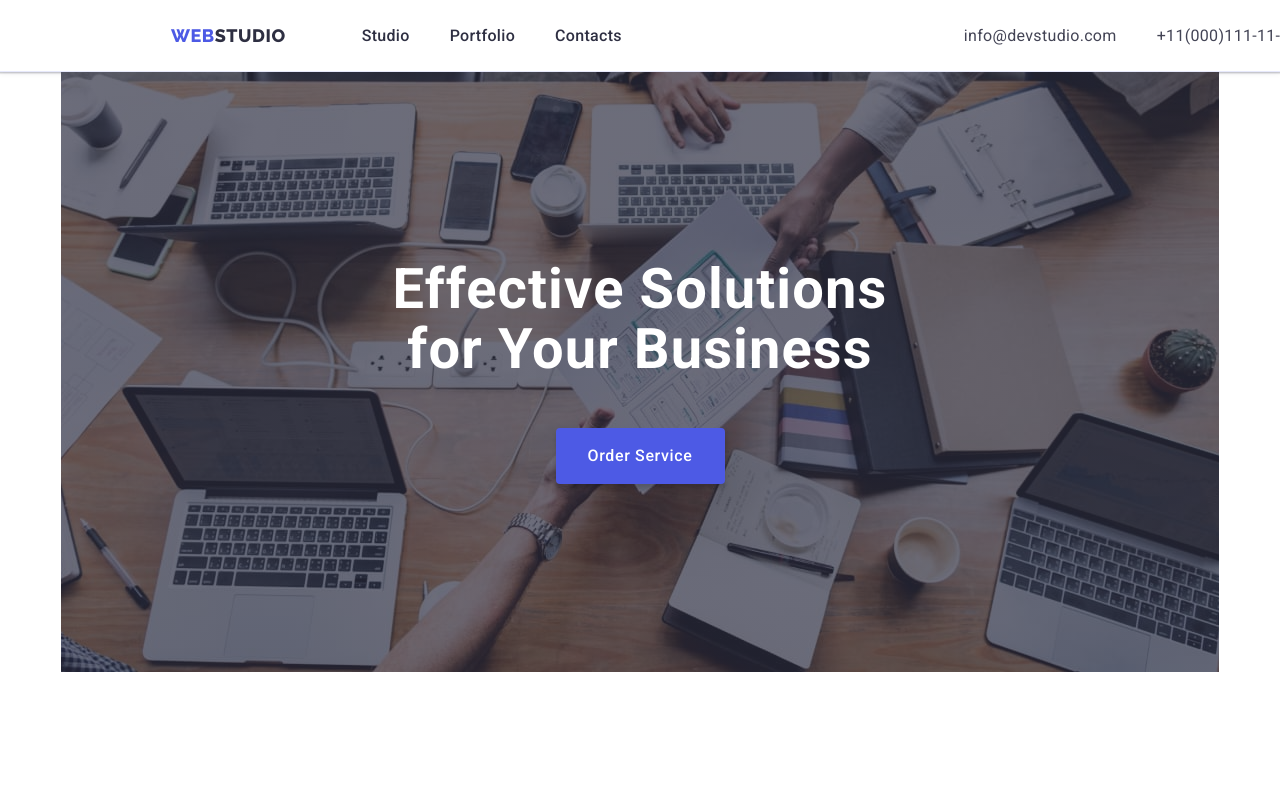
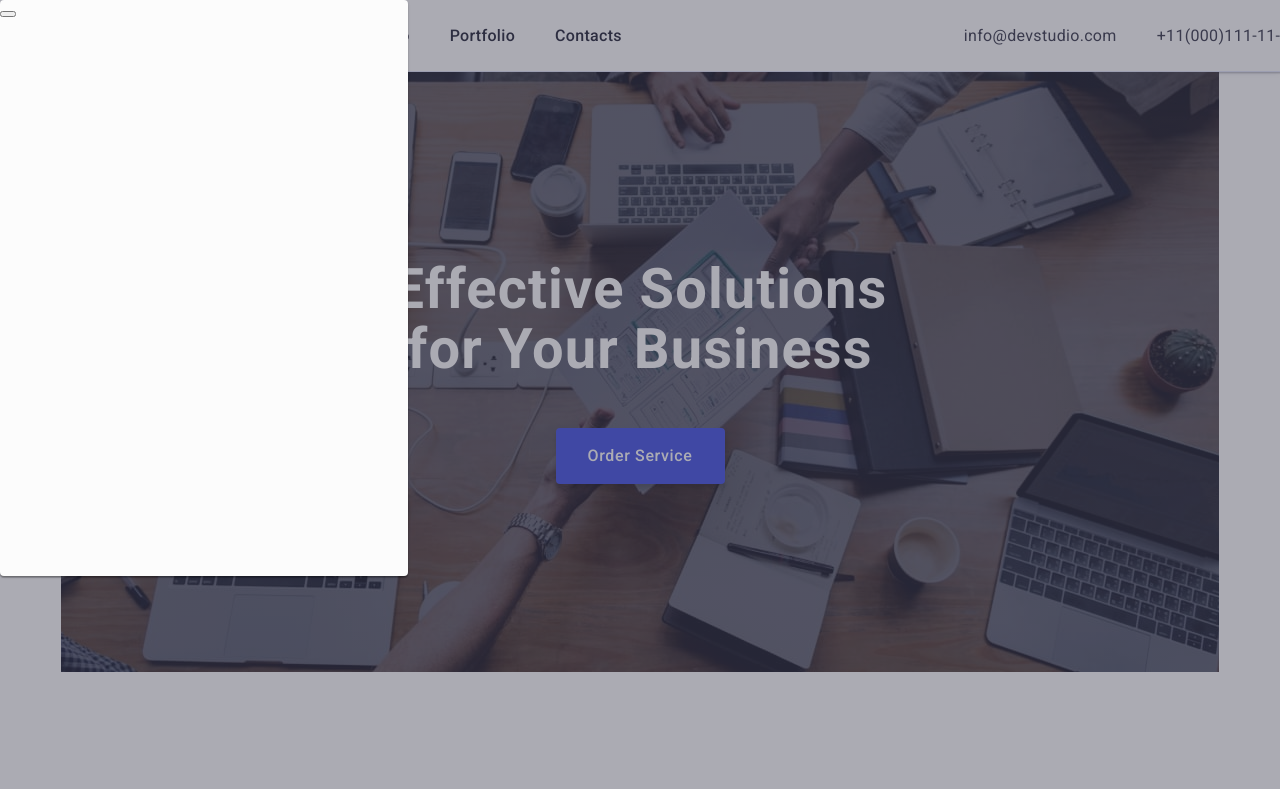
Before and after one commit to Kateryna-Ivanova/goit-markup-hw-05, a plain HTML site: page index.html in a window 1280 px wide. Shown: the top 789 px of the page. Drawn offline with nearby package versions, Linux system fonts and the light colour scheme.

Commit message:
add back-drop

```diff
--- a/css/styles.css
+++ b/css/styles.css
@@ -10,6 +10,7 @@ body {
 }
 :root {
   --accept-color: #434455;
+  --transition-duration-and-funk: 500ms linear;/* Змінна часу анімації */
 }
 img {
   display: block;
@@ -629,8 +630,8 @@ p {
   height: 100%;
   overflow: auto;/* якщо тексту забагато, буде скрол */
   transform: translate(0, 100%);/* Робимо так щоб він був знизу і потім міг виїзджати */
-  transition: transform 500ms linear ;/*Для анімації  transition показує що при яякісь події, у нас там при ховері,змінюється властивість transform. */
-
+  /* transition: transform 500ms linear ; *//*Для анімації  transition показує що при яякісь події, у нас там при ховері,змінюється властивість transform. */
+transition: var(--transition-duration-and-funk);/*Зверху в розділі :root задала змінну. Завдяки var() ввела ім'я змінної. За допомогою змінної можно буде робитизміни одназу на всьому сайті */
 }
 /* Просимо щоб при наведенні на елемент списку, у класа .overlay, змінювався  transform  */
 .portfolio-card-link:hover .overlay,
@@ -638,3 +639,31 @@ p {
 {
   transform: translate(0, 0);
 }
+
+
+/* /////////////////////////////////////////      MODAL-WINDOW        //////////////////////// */
+.back-drop{
+position: fixed;/* вирізається зі сторінки, позиціонується від вью порта */
+left: 0; /* без цих данних він би позиціонувався там, де ми його вказали у розмітці */
+top: 0;/* без цих данних він би позиціонувався там, де ми його вказали у розмітці */
+width: 100%;/* Розтягуємо на 100% вью порта */
+height: 100%;
+background-color: rgba(46, 47, 66, 0.4);
+z-index: 100;/* Задаємо великий, щоб точно нічого його не перекрило */
+}
+
+
+.modal{
+width: 408px;
+height: 576px;
+background: #FCFCFC;
+box-shadow: 0px 1px 1px rgba(0, 0, 0, 0.14), 0px 1px 3px rgba(0, 0, 0, 0.12), 0px 2px 1px rgba(0, 0, 0, 0.2);
+border-radius: 4px;
+position: absolute;/* Так як у батьківського елементу стоїть position: fixed;(відмінний від static, цей елемент буде позиціонуватись від нього */
+
+}
+
+/* .modal-close-btn{
+
+}
+ */
--- a/index.html
+++ b/index.html
@@ -397,6 +397,13 @@
 
         </footer>
     </div>
+    <div class="back-drop">
+        <div class="modal">
+            <button type="button" class="modal-close-btn"><!-- кнопкам які не відповідають за запит данних на сервер, ставимо type="button" -->
+
+            </button>
+        </div>
+    </div>
 </body>
 
 </html>
```
